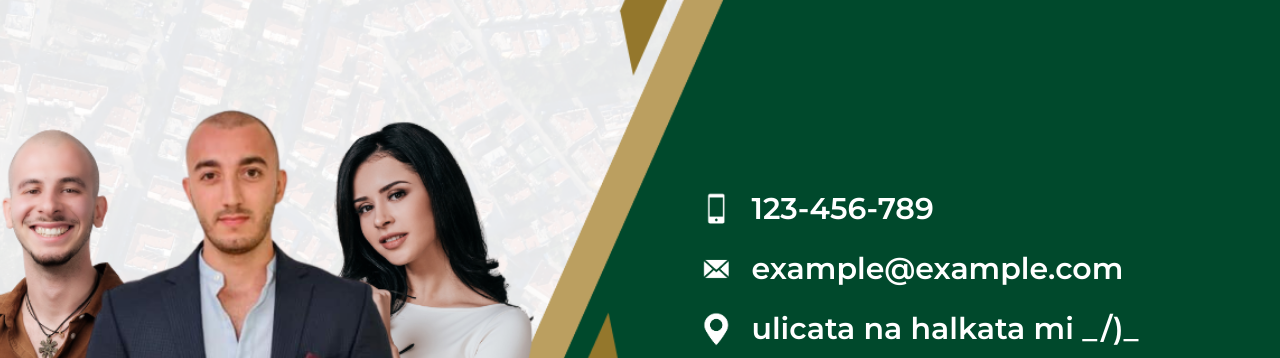
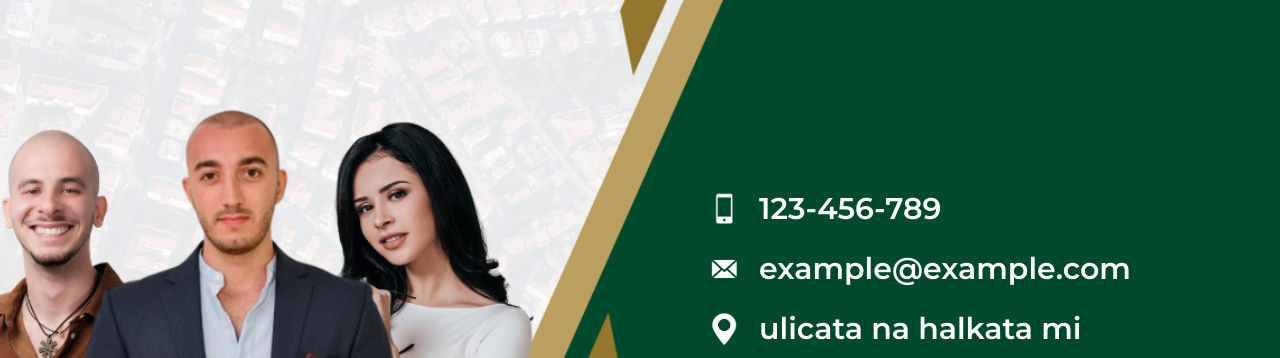
Before and after one commit to morskiq123/PetkoviyaSait, a plain HTML site: page index.html in a window 1280 px wide. Shown: the part 5554-5912 px from the top of the page. Drawn offline with Linux system fonts and the light colour scheme.

Commit message:
adding a feature

```diff
--- a/index.html
+++ b/index.html
@@ -187,7 +187,7 @@
                     </li>
                     <li>
                         <img src="./images/burgaskiIkoni/3.png" alt="Location">
-                        <a href="#">ulicata na halkata mi _/)_</a>
+                        <a href="#">ulicata na halkata mi</a>
                     </li>
                     <li>
                         <img src="./images/burgaskiIkoni/4.png" alt="Facebook">
```
